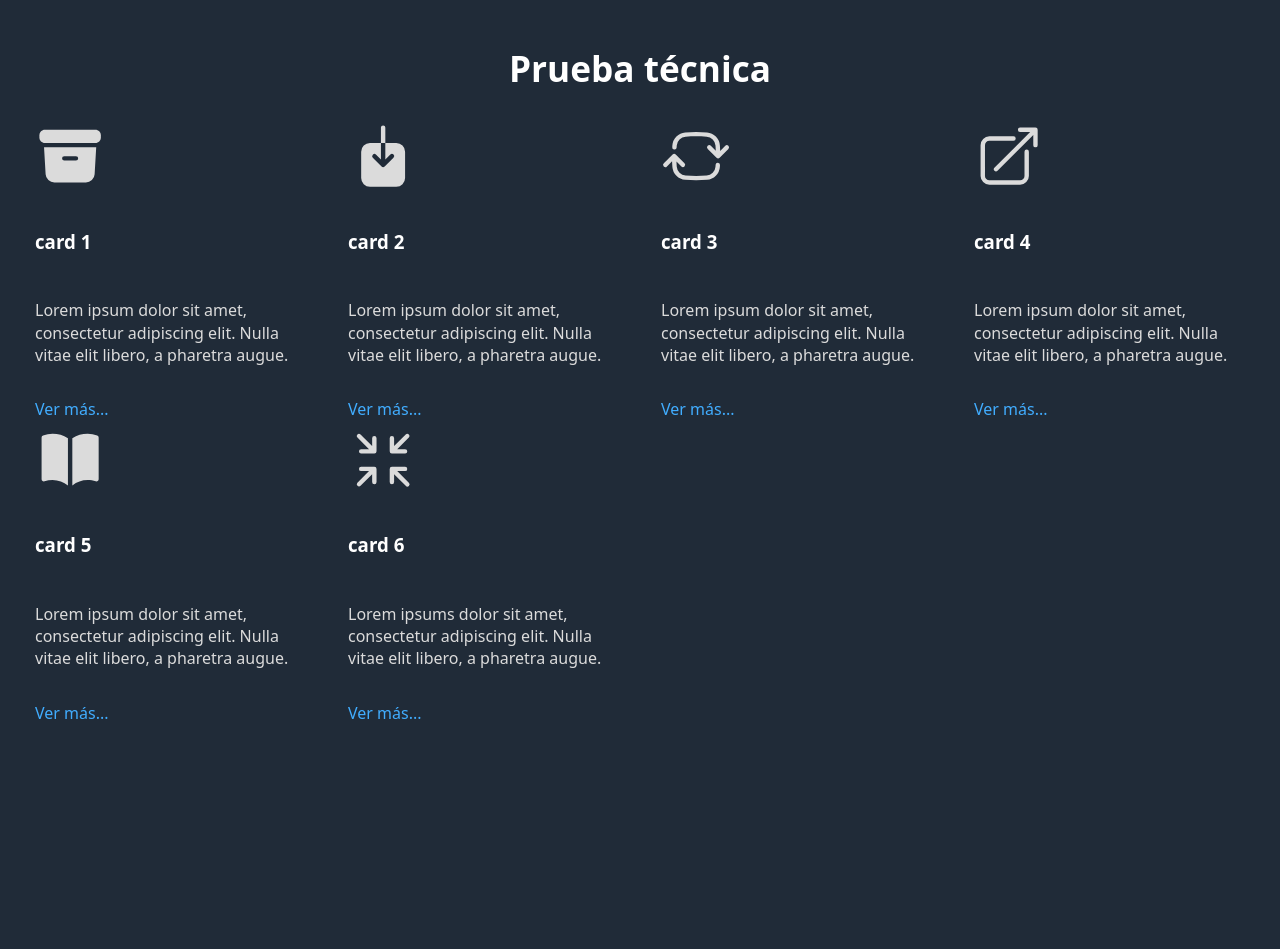
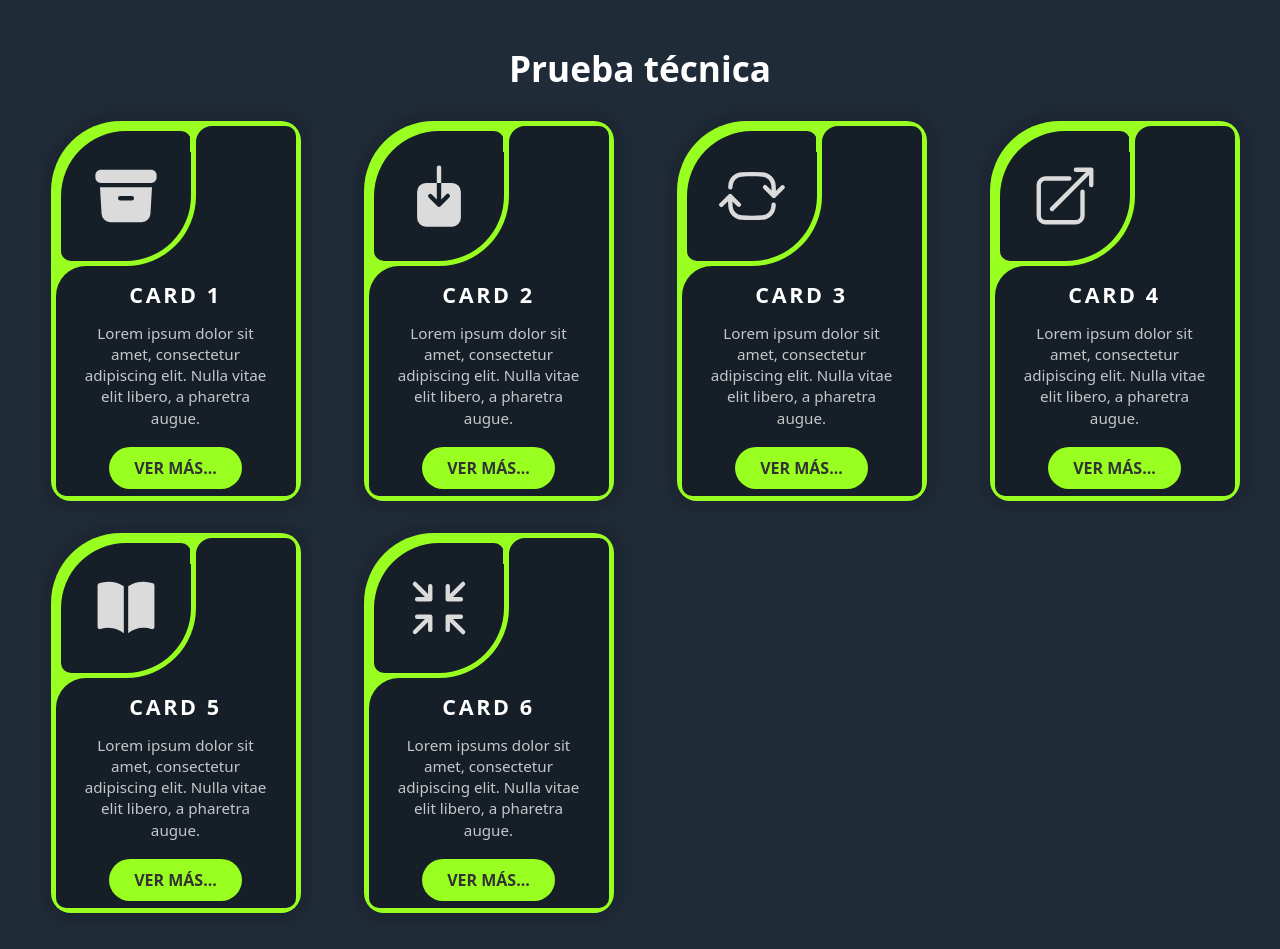
Before and after one commit to ing-jose-rafael/Prueba_react, a React (Vite) app: page / in a window 1280 px wide. Before the commit the page ends 800 px from the top, so only its background shows below. Built offline with nearby package versions, Linux system fonts and the light colour scheme.

Commit message:
Mejorando el componente Card.jsx y creando los estilos

```diff
--- /dev/null
+++ b/src/components/Card.css
@@ -0,0 +1,104 @@
+.container {
+  display: flex;
+  justify-content: center;
+  align-items: center;
+  flex-wrap: wrap;
+  gap: 80px;
+
+}
+.container .card {
+  box-shadow: 0 0 10px 10px rgba(0, 0, 0, 0.1);
+  position: relative;
+  width: 250px;
+  height: 380px;
+  /* background-color: rgb(101, 183, 241); */
+  background-color: var(--clr);
+  border-radius: 20px;
+  border-top-left-radius: 70px;
+  overflow: hidden;
+}
+.container .card .box {
+  position: absolute;
+  inset: 5px;
+  background: var(--background); /* cambiar el color al de la pagina*/
+  border-radius: 10px;
+}
+.container .card .box .icon{
+  position: absolute;
+  width: 140px;
+  height: 140px;
+  background: var(--clr);
+  border-bottom-right-radius: 50%;
+  transition: 0.5%;
+}
+.container .card:hover .box .icon{
+  /* width: 100%; */
+}
+.container .card .box .icon::before{
+  content: '';
+  position: absolute;
+  bottom: -30px;
+  left: 0;
+  width: 30px;
+  height: 30px;
+  background: transparent;
+  border-top-left-radius: 30px;
+  box-shadow: -5px -5px 0 5px var(--clr);
+}
+.container .card .box .icon::after{
+  content: '';
+  position: absolute;
+  top: 0px;
+  right: -30px;
+  width: 30px;
+  height: 30px;
+  background:transparent;
+  border-top-left-radius: 16px;
+  box-shadow: -5px -5px 0 1px var(--clr);
+}
+.container .card .box .icon .iconBox{
+  padding: 30px;
+  position: absolute;
+  inset: 5px;
+  background: var(--background);
+  border-radius: 50%;
+  border-top-right-radius: 10px;
+  border-bottom-left-radius: 10px;
+  display: flex;
+  justify-content: center;
+  align-items: center;
+}
+.container .card .box .content {
+
+  position: absolute;
+  top: 110px;
+  padding: 20px;
+  text-align: center;
+}
+.container .card .box .content h3{
+  color: #fff;
+  font-size: 1.35em;
+  font-weight: 700;
+  text-transform: uppercase;
+  letter-spacing: 0.12em;
+}
+.container .card .box .content p{
+  color: #fff;
+  font-size: 0.95em;
+  opacity: 0.75;
+  margin: 0 0 18px;
+}
+.container .card .box .content a{
+  background: var(--clr);
+  display: inline-block;
+  padding: 10px 25px;
+  text-decoration: none;
+  color: #333;
+  text-transform: uppercase;
+  font-weight: 600;
+  border-radius: 30px;
+  transition: 0.5s;
+}
+.container .card .box .content a:hover{
+  letter-spacing: 0.2em;
+}
--- a/src/components/Crad.jsx
+++ b/src/components/Crad.jsx
@@ -1,12 +1,21 @@
-export const Crad = ({ card }) => {
-  console.log(card)
+import './Card.css'
+
+// #249eff #ff1f6b
+export function Crad ({ card }) {
   return (
-    <>
-    <div className="card-icon" dangerouslySetInnerHTML={{ __html: card.icono }}></div>
-    {/* {card.icono.split('').slice(1, -1).join('')} */}
-    <h3>{card.title}</h3>
-    <p>{card.description}</p>
-    <a>Ver más...</a>
-    </>
+    <div className="container">
+      <div className="card" style={{ '--clr': '#98ff21' }}>
+        <div className="box">
+          <div className="icon">
+            <div className="iconBox" dangerouslySetInnerHTML={{ __html: card.icono }}></div>
+          </div>
+          <div className="content">
+            <h3>{card.title}</h3>
+            <p>{card.description}</p>
+            <a>Ver más...</a>
+          </div>
+        </div>
+      </div>
+    </div>
   )
 }
```
